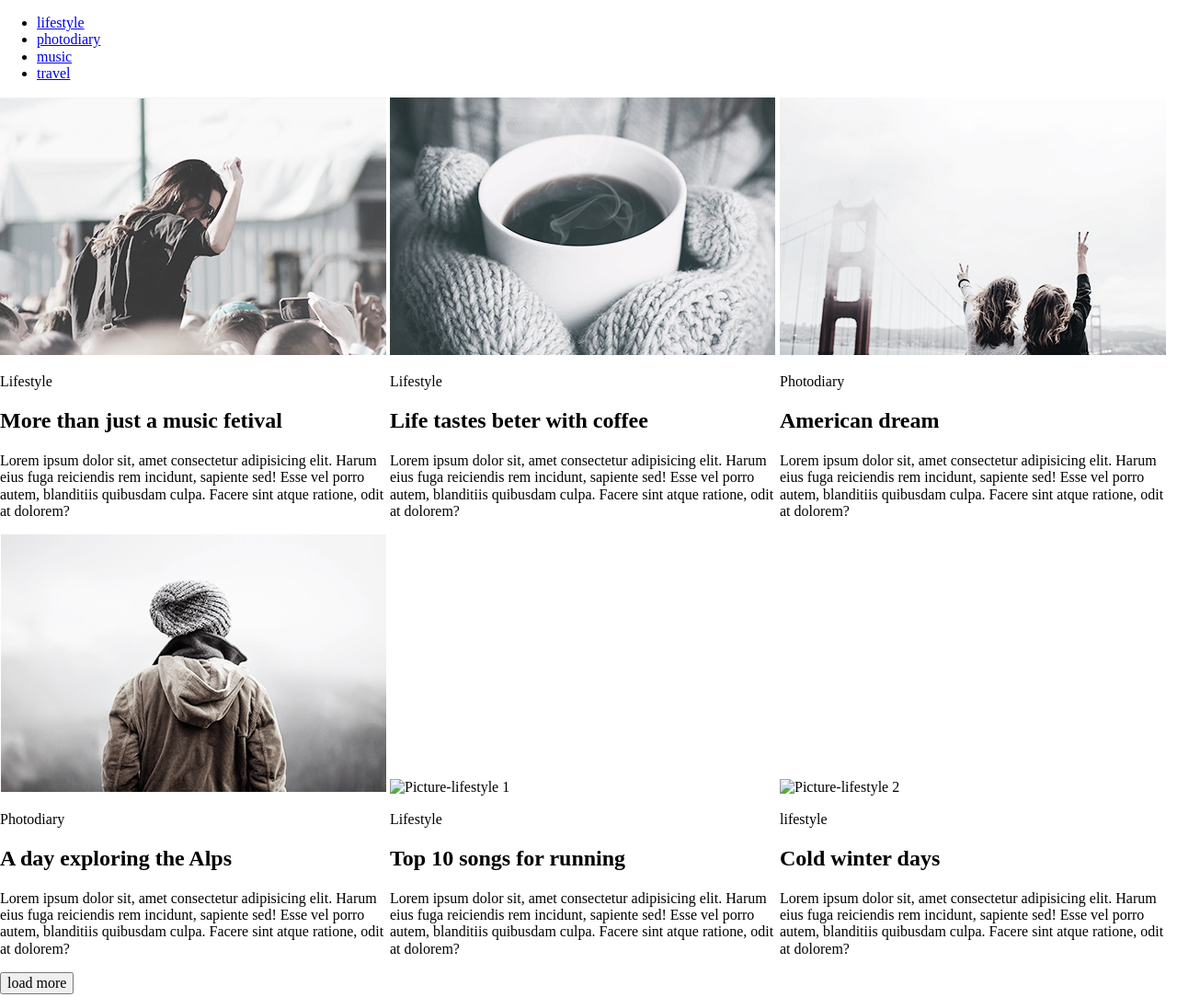
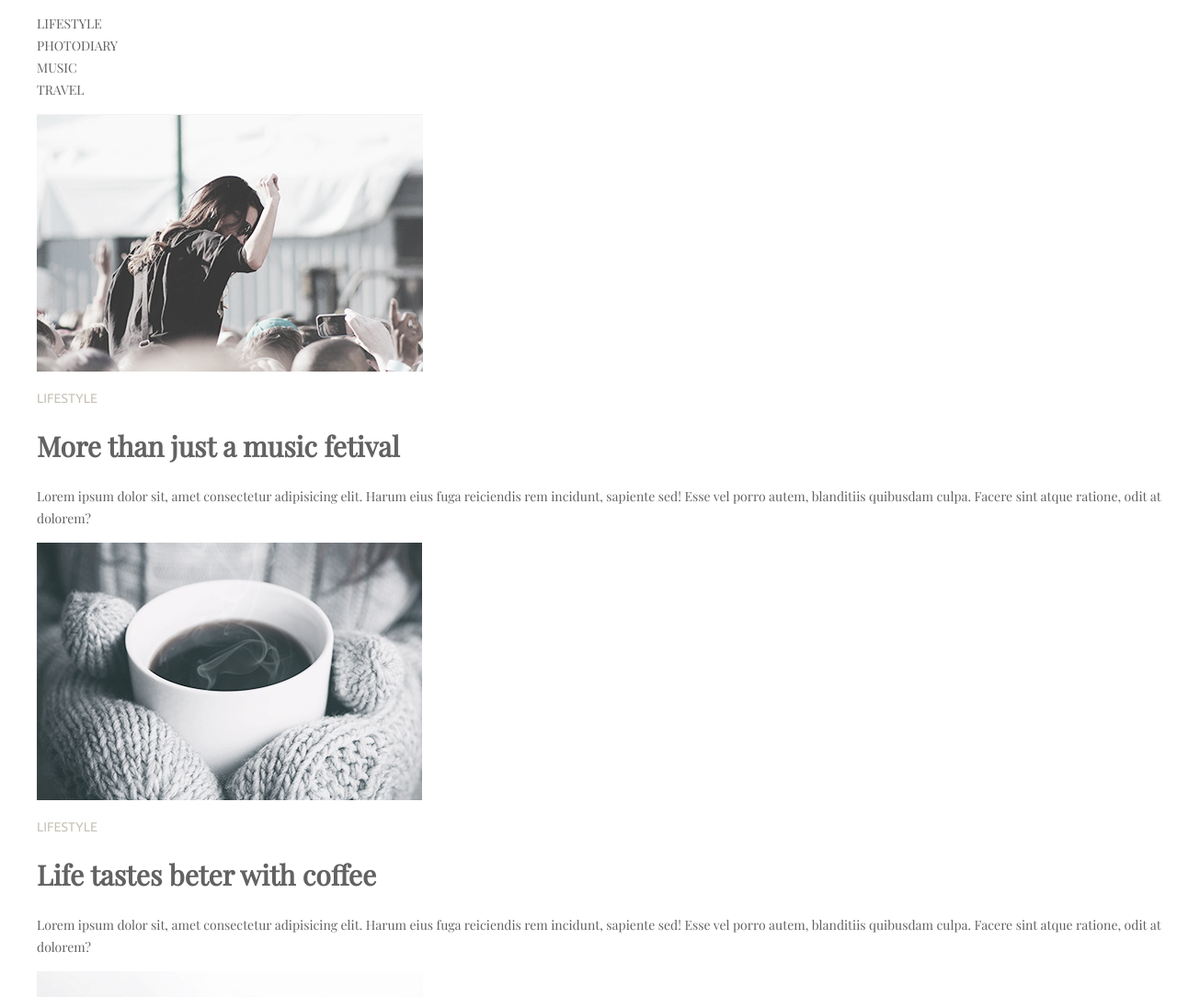
Before and after one commit to Na7tya/goit-fe-course, a plain HTML site: page Module-03/index.html in a window 1280 px wide. Shown: the top 1084 px of the page at 92% size. Drawn offline with nearby package versions, Linux system fonts and the light colour scheme.

Commit message:
text style

```diff
--- a/Module-03/css/style.css
+++ b/Module-03/css/style.css
@@ -1,5 +1,98 @@
+body {
+    font-family: "Playfair Display", serif;
+    color: #626262;
+    font-size: 14px;
+    line-height: 24px;
+    font-weight: 400;
+}
+
+.main-menu {
+    text-decoration: none;
+    list-style: none;
+}
+
+.main-menu a {
+    color: #626262;
+    font-weight: 400;
+    text-transform: uppercase;
+    text-decoration: none;
+    line-height: 24px;
+}
+.main-menu a:hover {
+    color: #03a9f4;
+}
+
+.info-block {
+    list-style: none;
+}
+.subtitle {
+    font-family: "Ubuntu", sans-serif;
+    text-transform: uppercase;
+    line-height: 17px;
+    color: #c7c1b6;
+}
+
+.info-block h2 {
+    font-size: 30px;
+    line-height: 36px;
+}
+
+.visually-hidden:not(:focus):not(:active),
+input[type="checbox"].visually-hidden,
+input[type="radio"].visually-hidden{
+    position: absolute;
+    width: 1px;
+    height: 1px;
+    margin: -1px;
+    border: 0;
+    padding: 0;
+    white-space: nowrap;
+    clip-path: inset(100%);
+    clip:rect(0 0 0 0);
+    overflow: hidden;
+}
+
+
+
+
+
+
+
+
+
+
+
+
+
+
+
+
+
+
+
+
+
+/*
+
+.subtitle {
+    font-family: "Ubuntu", sans-serif;
+    text-transform: uppercase;
+    font-size:14px;
+    color: #c7c1b6;
+}
+
+.header {
+font-family: "Playfair Display", serif;;
+
+}
 
 .info_block{
     display:inline-block;
     width:420px;
 }
+
+.text {
+    font-family: "Playfiair Display", serif;;
+    font-size:14px;
+    color: #626262;
+} */
--- a/Module-03/index.html
+++ b/Module-03/index.html
@@ -6,72 +6,65 @@
       <meta http-equiv="X-UA-Compatible" content="ie=edge">
       <title>Module-03</title>
       <link rel="stylesheet" href="css/normalize.css">
-
+      <link href="https://fonts.googleapis.com/css?family=Ubuntu&display=swap" rel="stylesheet">
+      <link href="https://fonts.googleapis.com/css?family=Playfair+Display|Ubuntu&display=swap" rel="stylesheet">
       <link rel="stylesheet" href="css/style.css">
   </head>
-  <body class="content-page">
+  <body>
+      <h1 class="visually-hidden">Title lifestyle diary.</h1>
         <header class="haeder">
-            <nav class="nav">
+            <nav>
                 <ul class="main-menu">
-                    <li class="main-menu-item">
-                        <a href="#lifestyle" class="main-menu-link">lifestyle</a>
-                    </li>
-                    <li class="main-menu-item">
-                        <a href="#photodiary" class="main-menu-link">photodiary</a>
-                    </li>
-                    <li class="main-menu-item">
-                        <a href="#" class="main-menu-link">music</a>
-                    </li>
-                    <li class="main-menu-item">
-                        <a href="#" class="main-menu-link">travel</a>
-                    </li>
+                    <li><a href="#lifestyle">lifestyle</a></li>
+                    <li><a href="#photodiary">Photodiary</a></li>
+                    <li><a href="#">Music</a></li>
+                    <li><a href="#">Travel</a></li>
                 </ul>
             </nav>
         </header>
 
         <main>
+            <!-- Section article -->
             <section class="Information" >
-                <article class="info_block" id="lifestyle">
+
+                <ul class="info-block">
+                    <li class="article">
                         <img src="img/lifestyle_01.jpg" alt="Picture-lifestyle 1" width="420" height="280">
                         <p class="subtitle">Lifestyle</p>
                         <h2 class="header">More than just a music fetival</h2>
                         <p class="text">Lorem ipsum dolor sit, amet consectetur adipisicing elit. Harum eius fuga reiciendis rem incidunt, sapiente sed! Esse vel porro autem, blanditiis quibusdam culpa. Facere sint atque ratione, odit at dolorem?</p>
-                </article>
-
-                <article class="info_block">
+                    </li>
+                    <li class="article">
                         <img src="img/lifestyle_02.jpg" alt="Picture-lifestyle 2" width="420" height="280">
                         <p class="subtitle">Lifestyle</p>
                         <h2 class="header">Life tastes beter with coffee</h2>
                         <p class="text">Lorem ipsum dolor sit, amet consectetur adipisicing elit. Harum eius fuga reiciendis rem incidunt, sapiente sed! Esse vel porro autem, blanditiis quibusdam culpa. Facere sint atque ratione, odit at dolorem?</p>
-                </article>
-
-                <article class="info_block" id="photodiary">
+                    </li>
+                    <li class="article">
                         <img src="img/photodiary_01.jpg" alt="Picture-photodiaty 1" width="420" height="280">
                         <p class="subtitle">Photodiary</p>
                         <h2 class="header">American dream</h2>
                         <p class="text">Lorem ipsum dolor sit, amet consectetur adipisicing elit. Harum eius fuga reiciendis rem incidunt, sapiente sed! Esse vel porro autem, blanditiis quibusdam culpa. Facere sint atque ratione, odit at dolorem?</p>
-                </article>
-
-                <article class="info_block">
+                    </li>
+                    <li class="article">
                         <img src="img/photodiary_02.jpg" alt="Picture-photodiaty 2" width="420" height="280">
                         <p class="subtitle">Photodiary</p>
                         <h2 class="header">A day exploring the Alps</h2>
                         <p class="text">Lorem ipsum dolor sit, amet consectetur adipisicing elit. Harum eius fuga reiciendis rem incidunt, sapiente sed! Esse vel porro autem, blanditiis quibusdam culpa. Facere sint atque ratione, odit at dolorem?</p>
-                </article>
-
-                <article class="info_block">
-                  <img src="#" alt="Picture-lifestyle 1" width="420" height="280">
+                    </li>
+                    <li class="article">
+                        <img src="img/lifestyle_03.jpg" alt="Picture-lifestyle 1" width="420" height="280">
                         <p class="subtitle">Lifestyle</p>
                         <h2 class="header">Top 10 songs for running</h2>
                         <p class="text">Lorem ipsum dolor sit, amet consectetur adipisicing elit. Harum eius fuga reiciendis rem incidunt, sapiente sed! Esse vel porro autem, blanditiis quibusdam culpa. Facere sint atque ratione, odit at dolorem?</p>
-              </article>
-
-              <article class="info_block">
-                <img src="#" alt="Picture-lifestyle 2" width="420" height="280">
+                    </li>
+                    <li class="article">
+                            <img src="img/lifestyle_04.jpg" alt="Picture-lifestyle 2" width="420" height="280">
                             <p class="subtitle">lifestyle</p>
                             <h2 class="header">Cold winter days</h2>
                             <p class="text">Lorem ipsum dolor sit, amet consectetur adipisicing elit. Harum eius fuga reiciendis rem incidunt, sapiente sed! Esse vel porro autem, blanditiis quibusdam culpa. Facere sint atque ratione, odit at dolorem?</p>
-            </article>
+                    </li>
+                </ul>
 
                 <div class="button">
                     <button>load more</button>
```
Also changed, not shown: Module-03/img/lifestyle_03.jpg (added), Module-03/img/lifestyle_04.jpg (added). Lines whose indentation alone changed are shown as unchanged.
